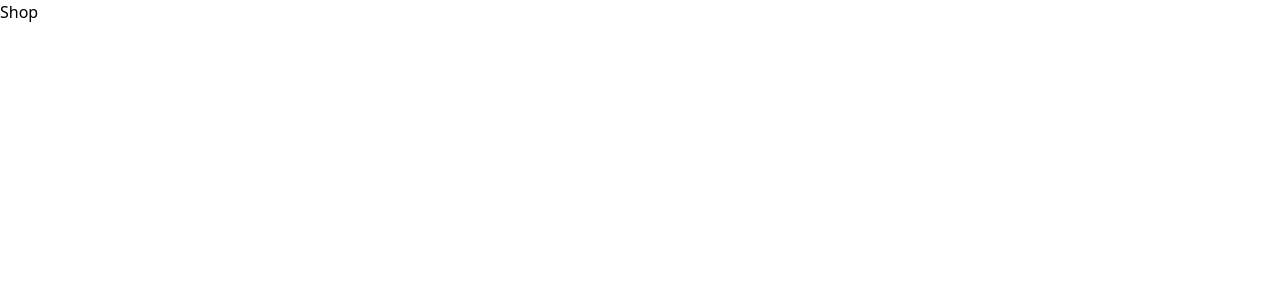
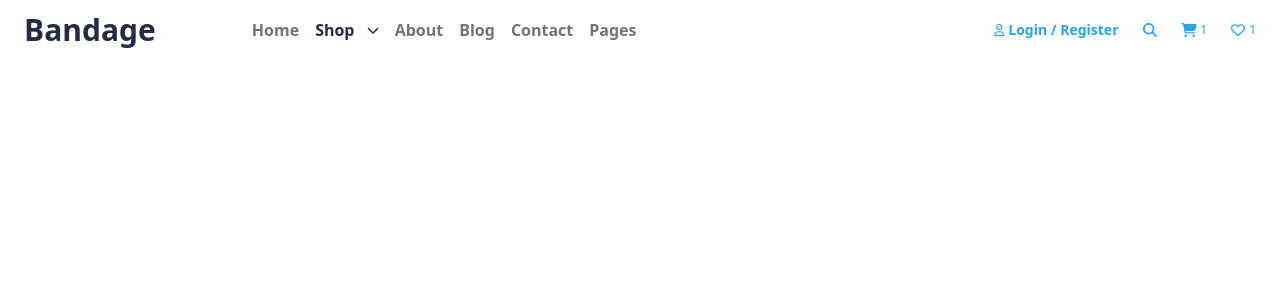
Before and after one commit to sirdashasan/ecommerce, a React (Vite) app: page /shop in a window 1280 px wide. Shown: the top 300 px of the page. Built offline with nearby package versions, Linux system fonts and the light colour scheme.

Commit message:
header added

```diff
--- a/src/App.jsx
+++ b/src/App.jsx
@@ -4,10 +4,12 @@ import Shop from "./pages/Shop";
 import About from "./pages/About";
 import Blog from "./pages/Blog";
 import Contact from "./pages/Contact";
+import Header from "./layout/Header";
 
 function App() {
   return (
     <div>
+      <Header />
       <Switch>
         <Route path="/" exact>
           <Home />
--- /dev/null
+++ b/src/components/HeaderLogin.jsx
@@ -0,0 +1,45 @@
+import React from "react";
+import { FontAwesomeIcon } from "@fortawesome/react-fontawesome";
+import {
+  faShoppingCart,
+  faMagnifyingGlass,
+  faBars,
+} from "@fortawesome/free-solid-svg-icons";
+import {
+  faHeart as farHeart,
+  faUser as farUser,
+} from "@fortawesome/free-regular-svg-icons";
+
+const HeaderLogin = () => {
+  return (
+    <div>
+      <div className="flex items-center justify-end">
+        <div className="flex items-center space-x-6">
+          <a href="#" className="hidden md:flex items-center text-[#23A6F0]">
+            <FontAwesomeIcon icon={farUser} size="xs" />
+            <span className="ml-1 font-bold text-sm">Login / Register</span>
+          </a>
+          <a href="#" className="text-[#23A6F0]">
+            <FontAwesomeIcon icon={faMagnifyingGlass} size="sm" />
+          </a>
+          <a href="#" className="text-[#23A6F0] flex items-center">
+            <FontAwesomeIcon icon={faShoppingCart} size="sm" />
+            <span className="hidden md:inline ml-1 text-xs">1</span>
+          </a>
+          <a href="#" className="hidden md:flex items-center text-[#23A6F0]">
+            <FontAwesomeIcon icon={farHeart} size="sm" />
+            <span className="ml-1 text-xs">1</span>
+          </a>
+          <a
+            href="#"
+            className="md:hidden md:flex  items-center text-[#23A6F0]"
+          >
+            <FontAwesomeIcon icon={faBars} size="sm" />
+          </a>
+        </div>
+      </div>
+    </div>
+  );
+};
+
+export default HeaderLogin;
--- /dev/null
+++ b/src/components/HeaderLogo.jsx
@@ -0,0 +1,15 @@
+import React from "react";
+
+const HeaderLogo = () => {
+  return (
+    <div>
+      <div className="flex justify-between items-center">
+        <h1 className="text-2xl font-bold text-[#252B42] md:text-3xl">
+          <a href="#">Bandage</a>
+        </h1>
+      </div>
+    </div>
+  );
+};
+
+export default HeaderLogo;
--- /dev/null
+++ b/src/components/HeaderMenuItems.jsx
@@ -0,0 +1,38 @@
+import React from "react";
+import { FontAwesomeIcon } from "@fortawesome/react-fontawesome";
+import { faChevronDown } from "@fortawesome/free-solid-svg-icons";
+
+const HeaderMenuItems = () => {
+  return (
+    <div>
+      <div className="flex justify-center md:flex items-center md:mx-16">
+        <div className="flex flex-col md:flex-row md:mx-6">
+          <a href="#" className="font-bold my-1 text-[#737373] md:mx-2 md:my-0">
+            Home
+          </a>
+          <a
+            href="#"
+            className="font-semibold my-1 text-[#252B42] md:mx-2 md:my-0"
+          >
+            Shop{" "}
+            <FontAwesomeIcon icon={faChevronDown} size="xs" className="ml-2" />
+          </a>
+          <a href="#" className="font-bold my-1 text-[#737373] md:mx-2 md:my-0">
+            About
+          </a>
+          <a href="#" className="font-bold my-1 text-[#737373] md:mx-2 md:my-0">
+            Blog
+          </a>
+          <a href="#" className="font-bold my-1 text-[#737373] md:mx-2 md:my-0">
+            Contact
+          </a>
+          <a href="#" className="font-bold my-1 text-[#737373] md:mx-2 md:my-0">
+            Pages
+          </a>
+        </div>
+      </div>
+    </div>
+  );
+};
+
+export default HeaderMenuItems;
--- /dev/null
+++ b/src/layout/Header.jsx
@@ -0,0 +1,36 @@
+import React from "react";
+import HeaderLogin from "../components/HeaderLogin";
+import HeaderMenuItems from "../components/HeaderMenuItems";
+import HeaderLogo from "../components/HeaderLogo";
+
+const Header = () => {
+  return (
+    <header className="bg-white w-full fixed top-0 z-10">
+      <nav className="container mx-auto px-6 py-3 md:flex md:justify-between md:items-center">
+        {/* Mobil ve Desktop için Logo ve marka adı */}
+        <div className="flex justify-between items-center w-full md:w-auto md:flex md:items-center">
+          <HeaderLogo />
+          <div className="hidden md:block">
+            <HeaderMenuItems />
+          </div>
+          {/* Mobil için Login/Register ve Sepet, masaüstü için bu bölüm görünmez */}
+          <div className="md:hidden">
+            <HeaderLogin />
+          </div>
+        </div>
+
+        {/* Masaüstü için Login/Register ve Sepet öğeleri */}
+        <div className="hidden md:flex md:items-center md:justify-end">
+          <HeaderLogin />
+        </div>
+
+        {/* Mobil için Menü öğeleri */}
+        <div className="flex justify-center mt-3 md:hidden">
+          <HeaderMenuItems />
+        </div>
+      </nav>
+    </header>
+  );
+};
+
+export default Header;
```
